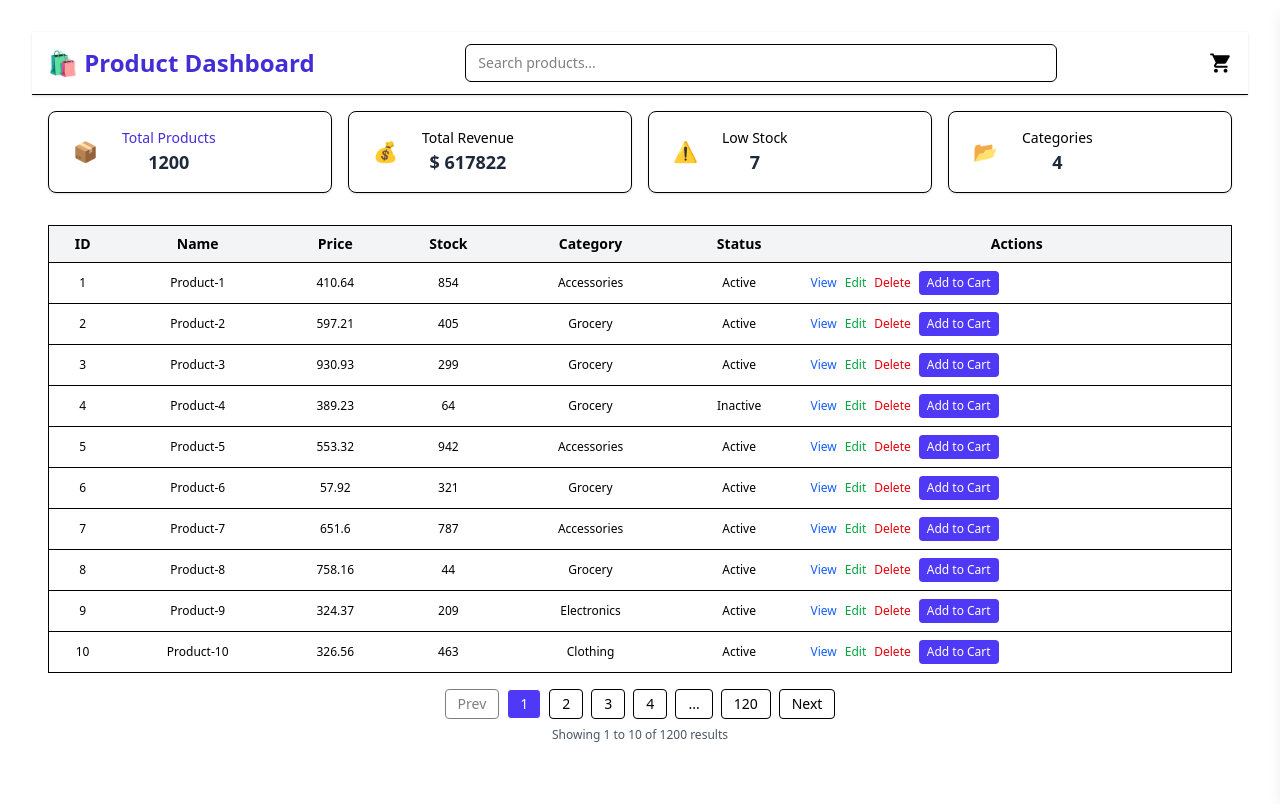
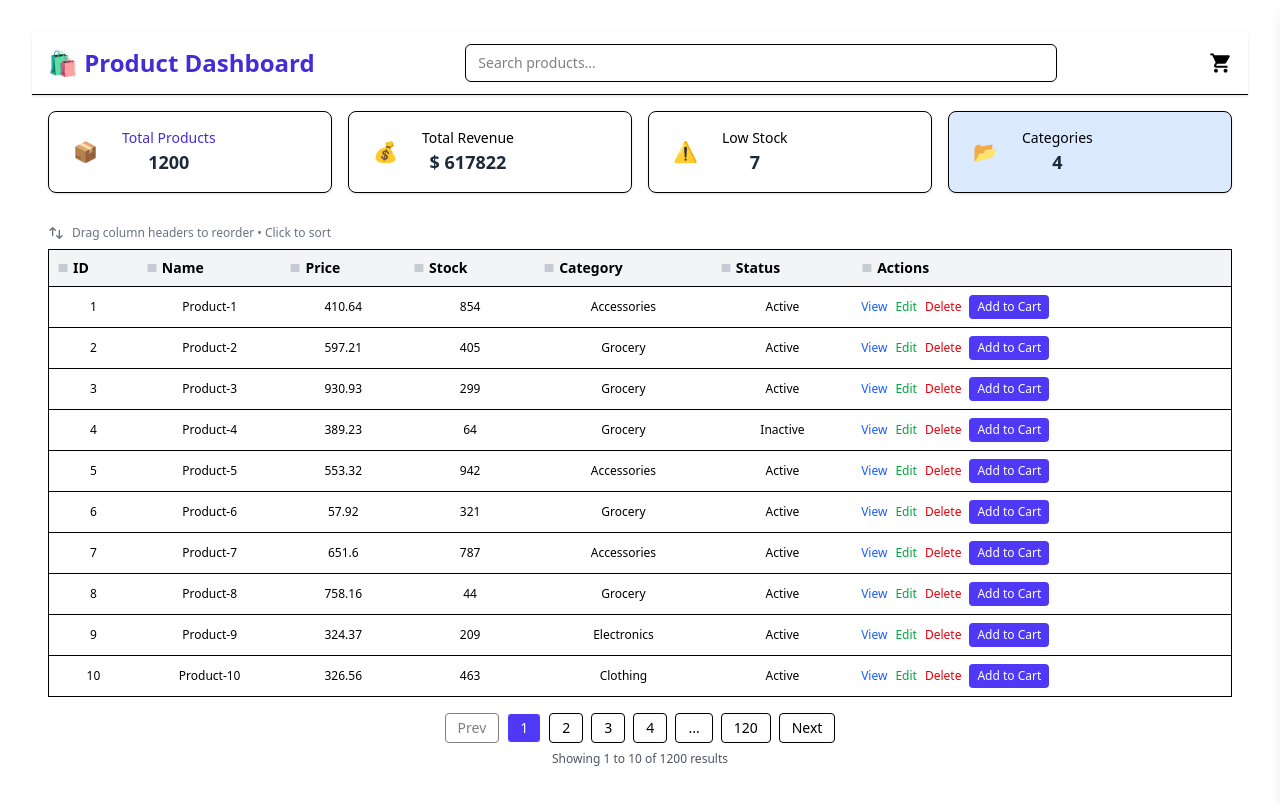
Before and after one commit to joydeep2001/product-dashboard-react, a React (Vite) app: page / in a window 1280 px wide. Shown: the top 804 px of the page. Built offline with nearby package versions, Linux system fonts and the light colour scheme.

Commit message:
Draggable.

```diff
--- a/src/components/ProductTable.jsx
+++ b/src/components/ProductTable.jsx
@@ -11,6 +11,8 @@ const ProductTable = ({ allProducts, query, setQuery, onDeleteProduct, onEditPro
   const [editingProduct, setEditingProduct] = useState(null);
   const [showDeleteModal, setShowDeleteModal] = useState(false);
   const [productToDelete, setProductToDelete] = useState(null);
+  const [draggedColumn, setDraggedColumn] = useState(null);
+  const [dragOverIndex, setDragOverIndex] = useState(null);
 
   const { addToCart } = useContext(CartContext);
 
@@ -166,6 +168,58 @@ const ProductTable = ({ allProducts, query, setQuery, onDeleteProduct, onEditPro
     }));
   };
 
+  // Drag and Drop handlers
+  const handleDragStart = (e, columnIndex) => {
+    setDraggedColumn(columnIndex);
+    e.dataTransfer.effectAllowed = 'move';
+    e.dataTransfer.setData('text/html', e.target.outerHTML);
+    e.target.style.opacity = '0.5';
+  };
+
+  const handleDragEnd = (e) => {
+    e.target.style.opacity = '1';
+    setDraggedColumn(null);
+    setDragOverIndex(null);
+  };
+
+  const handleDragOver = (e) => {
+    e.preventDefault();
+    e.dataTransfer.dropEffect = 'move';
+  };
+
+  const handleDragEnter = (e, columnIndex) => {
+    e.preventDefault();
+    setDragOverIndex(columnIndex);
+  };
+
+  const handleDragLeave = (e) => {
+    // Only clear drag over if we're actually leaving the column
+    if (!e.currentTarget.contains(e.relatedTarget)) {
+      setDragOverIndex(null);
+    }
+  };
+
+  const handleDrop = (e, dropIndex) => {
+    e.preventDefault();
+
+    if (draggedColumn === null || draggedColumn === dropIndex) {
+      return;
+    }
+
+    const newColumns = [...columns];
+    const draggedItem = newColumns[draggedColumn];
+
+    // Remove the dragged item
+    newColumns.splice(draggedColumn, 1);
+
+    // Insert at the new position
+    newColumns.splice(dropIndex, 0, draggedItem);
+
+    setColumns(newColumns);
+    setDraggedColumn(null);
+    setDragOverIndex(null);
+  };
+
   const handlePageClick = (pageNum) => {
     if (pageNum !== '...' && pageNum !== page) {
       setPage(pageNum);
@@ -174,6 +228,14 @@ const ProductTable = ({ allProducts, query, setQuery, onDeleteProduct, onEditPro
 
   return (
     <div className="p-2 sm:p-4 w-full overflow-x-auto">
+      {/* Drag instructions */}
+      <div className="mb-2 text-xs text-gray-500 flex items-center gap-2">
+        <svg className="w-4 h-4" fill="none" stroke="currentColor" viewBox="0 0 24 24">
+          <path strokeLinecap="round" strokeLinejoin="round" strokeWidth={2} d="M7 16V4m0 0L3 8m4-4l4 4m6 0v12m0 0l4-4m-4 4l-4-4" />
+        </svg>
+        Drag column headers to reorder • Click to sort
+      </div>
+
       <input
         type="text"
         placeholder="Search by name or category"
@@ -182,19 +244,58 @@ const ProductTable = ({ allProducts, query, setQuery, onDeleteProduct, onEditPro
         onChange={(e) => setQuery(e.target.value)}
       />
 
+      <div className="relative">
         <table className="min-w-full border text-sm">
           <thead>
             <tr className="bg-gray-100">
               {columns.map((col, idx) => (
                 <th
                   key={col.key}
-                className="p-2 whitespace-nowrap cursor-pointer"
+                  draggable
+                  onDragStart={(e) => handleDragStart(e, idx)}
+                  onDragEnd={handleDragEnd}
+                  onDragOver={handleDragOver}
+                  onDragEnter={(e) => handleDragEnter(e, idx)}
+                  onDragLeave={handleDragLeave}
+                  onDrop={(e) => handleDrop(e, idx)}
+                  className={`text-center p-2 whitespace-nowrap cursor-move select-none transition-all duration-200 ${
+                    draggedColumn === idx ? 'opacity-50 scale-95' : ''
+                  } ${
+                    dragOverIndex === idx && draggedColumn !== idx
+                      ? 'bg-blue-100 border-l-4 border-blue-500'
+                      : ''
+                  } ${
+                    col.key !== "actions" ? 'hover:bg-gray-200' : ''
+                  }`}
                   onClick={() =>
-                  col.key !== "actions" ? toggleSort(col.key) : null
+                    col.key !== "actions" && draggedColumn === null ? toggleSort(col.key) : null
                   }
+                  title={`Drag to reorder • Click to sort ${col.key !== "actions" ? col.label : ''}`}
                 >
+                  <div className="flex items-center justify-between">
+                    <span className="flex items-center gap-1">
+                      {/* Drag handle icon */}
+                      <svg
+                        className="w-3 h-3 text-gray-400"
+                        fill="none"
+                        stroke="currentColor"
+                        viewBox="0 0 24 24"
+                      >
+                        <path
+                          strokeLinecap="round"
+                          strokeLinejoin="round"
+                          strokeWidth={2}
+                          d="M4 6h16M4 10h16M4 14h16M4 18h16"
+                        />
+                      </svg>
                       {col.label}
-                {sortField === col.key && (sortOrder === "asc" ? " ▲" : " ▼")}
+                    </span>
+                    {sortField === col.key && (
+                      <span className="ml-1">
+                        {sortOrder === "asc" ? " ▲" : " ▼"}
+                      </span>
+                    )}
+                  </div>
                 </th>
               ))}
             </tr>
@@ -293,6 +394,7 @@ const ProductTable = ({ allProducts, query, setQuery, onDeleteProduct, onEditPro
           ))}
         </tbody>
       </table>
+      </div>
 
       {/* Updated Pagination */}
       <div className="flex justify-center items-center mt-4 gap-2 text-sm">
```
Lines whose indentation alone changed are shown as unchanged.
